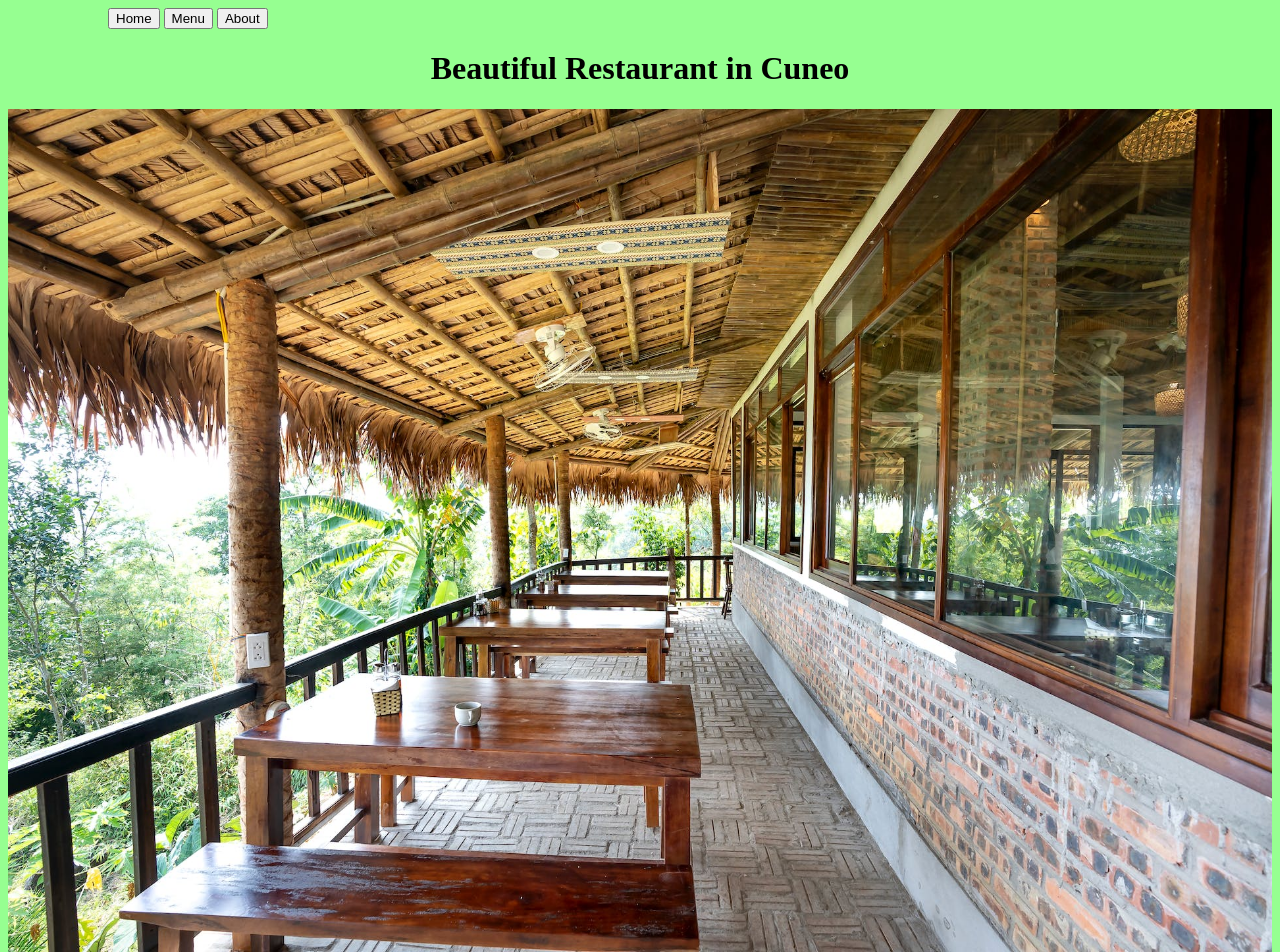
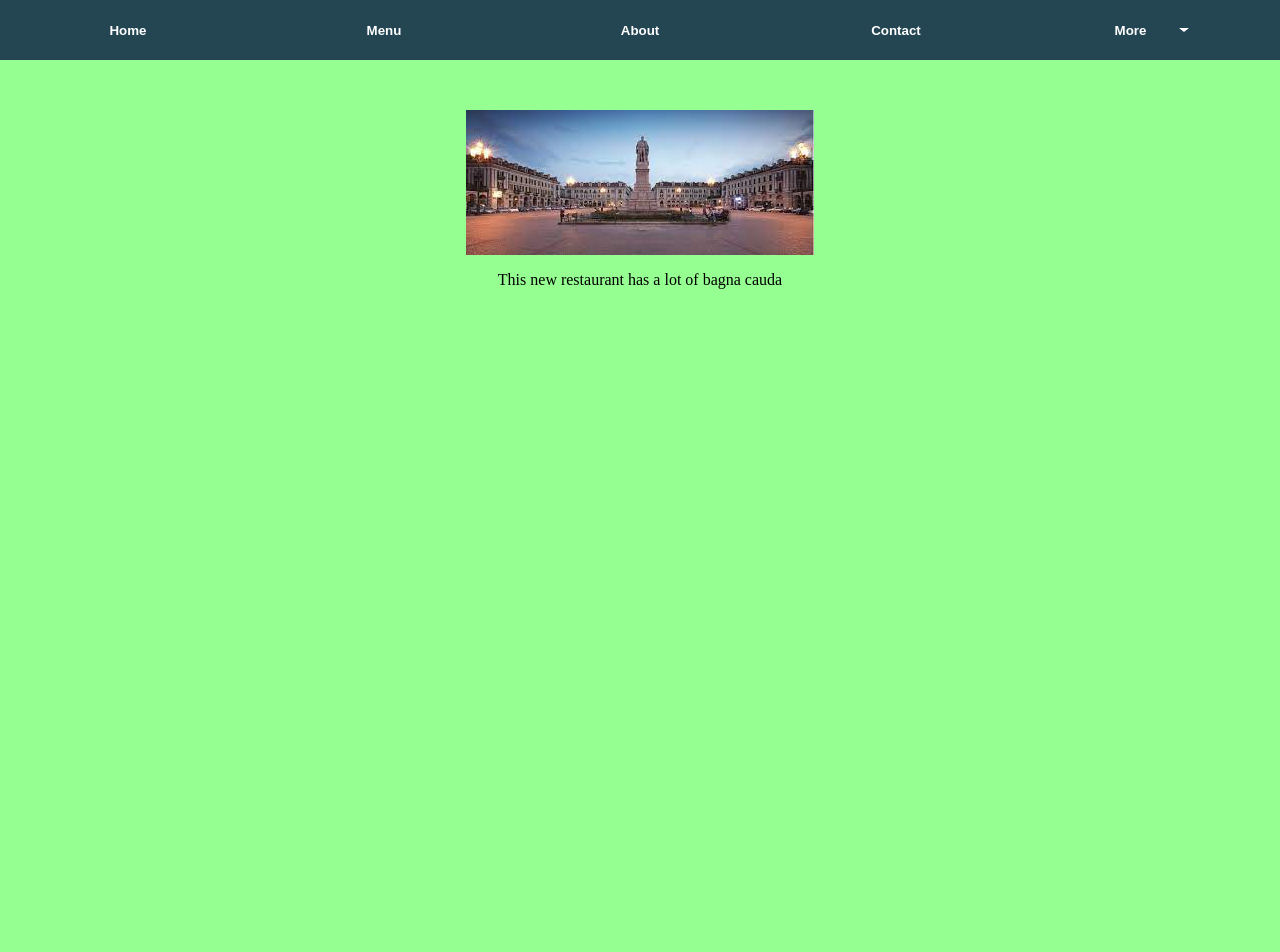
Before and after one commit to CescoMinchia/restaurant, a website built with webpack: page dist/index.html in a window 1280 px wide. Shown: the top 952 px of the page. After the commit the page ends 800 px from the top, so only its background shows below. Built offline with nearby package versions, Linux system fonts and the light colour scheme.

Commit message:
starting to implement carousel

```diff
--- /dev/null
+++ b/src/dropdown-style.css
@@ -0,0 +1,42 @@
+/* Dropdown Content (Hidden by Default) */
+.dropdown-content {
+  display: none;
+  position: absolute;
+  background-color: #1b313b;
+  min-width: 160px;
+  box-shadow: 0px 8px 16px 0px rgba(0, 0, 0, 0.2);
+  z-index: 1;
+  border-radius: 10px;
+}
+
+/* Links inside the dropdown */
+.dropdown-content a {
+  color: white;
+  padding: 12px 16px;
+  text-decoration: none;
+  display: block;
+}
+
+/* Change color of dropdown links on hover */
+.dropdown-content a:hover {
+  color: black;
+  background-color: #e9c46a;
+  border-radius: inherit;
+}
+
+.dropdown-content a:active {
+  color: black;
+  background-color: #cfae5e;
+  border-radius: inherit;
+}
+
+/* The container <div> - needed to position the dropdown content */
+.dropdown {
+  position: relative;
+  display: inline-block;
+}
+
+/* Show the dropdown menu (use JS to add this class to the .dropdown-content container when the user clicks on the dropdown button) */
+.show {
+  display: block;
+}
--- /dev/null
+++ b/src/dropdown.js
@@ -0,0 +1,11 @@
+function toggleDropdownMenu() {
+  let element = document.getElementById("dropdown");
+  element.classList.toggle("show");
+}
+
+function closeDropdownMenu() {
+  let element = document.getElementById("dropdown");
+  element.classList.remove("show");
+}
+
+export { toggleDropdownMenu, closeDropdownMenu };
--- a/src/homepage-load.js
+++ b/src/homepage-load.js
@@ -1,5 +1,3 @@
-import "./style.css";
-// import piazzaGalimbertiImg from "./images/piazza galimberti.jpeg";
 import restaurant from "./images/hero-restaurant.jpg";
 import { renderPage } from "./helper.js";
 
@@ -25,7 +23,7 @@ function homeText() {
 }
 
 function renderHomepage() {
-  renderPage(homeHeadline(), homeImg(), homeText());
+  renderPage(homeImg(), homeText());
 }
 
 export { renderHomepage };
--- a/src/index.js
+++ b/src/index.js
@@ -1,10 +1,17 @@
 import { renderHomepage } from "./homepage-load.js";
 import { renderMenu } from "./menu.js";
 import { renderAbout } from "./about.js";
+import { toggleDropdownMenu, closeDropdownMenu } from "./dropdown.js";
+
+import "./style.css";
+import "./dropdown-style.css";
+
+import arrowDown from "./icons/arrow_down.svg";
 
 const homeButton = document.getElementById("homeButton");
 const menuButton = document.getElementById("menuButton");
 const aboutButton = document.getElementById("aboutButton");
+const moreButton = document.getElementById("moreButton");
 
 const switchTab = function (renderCallback) {
   const mainContainer = document.getElementById("content");
@@ -26,4 +33,20 @@ aboutButton.addEventListener("click", () => {
   switchTab(renderAbout);
 });
 
-renderHomepage();
+// dropdown event binding
+moreButton.addEventListener("click", (e) => {
+  toggleDropdownMenu();
+  e.stopPropagation();
+});
+
+//add arrow down icon to dropDown
+let arrowDownElement = document.createElement("img");
+arrowDownElement.src = arrowDown;
+moreButton.appendChild(arrowDownElement);
+
+// close menu if it is not clicked outside dropdown
+document.body.addEventListener("click", (event) => {
+  closeDropdownMenu();
+});
+
+renderMenu();
--- a/src/menu.js
+++ b/src/menu.js
@@ -1,6 +1,16 @@
 import "./style.css";
 import piazzaGalimbertiImg from "./images/piazza galimberti.jpeg";
 import { renderPage } from "./helper.js";
+
+// function importAll(r) {
+//   let images = {};
+//   r.keys().map((item, index) => {
+//     images[item.replace("./", "")] = r(item);
+//   });
+//   return images;
+// }
+
+//<img src={images["doggy.png"]} />;
 
 function menuImg() {
   const heroImg = document.createElement("img");
@@ -15,6 +25,23 @@ function menuHeadline() {
   return headline;
 }
 
+function carousel() {
+  // import all images from carousel folder
+  // const images = importAll(
+  //   require.context("./images/carousel", false, /\.(png|jpe?g|svg)$/),
+  // );
+  const container = document.createElement("div");
+  container.classList.add("carousel");
+
+  const img = document.createElement("img");
+  img.src = piazzaGalimbertiImg;
+
+  container.appendChild(img);
+  // img.setAttribute("height", "50px");
+  // img.setAttribute("width", "auto");
+  return container;
+}
+
 function menuText() {
   const text = document.createElement("p");
   text.textContent = `
@@ -24,7 +51,7 @@ function menuText() {
 }
 
 function renderMenu() {
-  renderPage(menuHeadline(), menuImg(), menuText());
+  renderPage(carousel(), menuText());
 }
 
 export { renderMenu };
--- a/src/style.css
+++ b/src/style.css
@@ -1,11 +1,45 @@
+:root {
+  --primary: #244653;
+  --secondary: #1B313B;
+
+}
+
 body {
   background-color: rgb(150 255 145);
   display: flex;
   flex-direction: column;
+  margin: 0;
+
 }
 
 nav {
-  margin: 0 100px;
+  /* margin: 0 100px; */
+  background-color: var(--primary);
+  display: flex;
+  justify-content: space-around;
+  /* height: 50px; */
+  width: 100%;
+  padding: 10px 0;
+}
+
+nav  button {
+  /* font-family:'Gill Sans', 'Gill Sans MT', Calibri, 'Trebuchet MS', sans-serif; */
+  border: none;
+  background: none;
+  /* margin: 0; */
+  /* padding: 0; */
+  color: white;
+  width: 120px;
+  height: 40px;
+  border-radius: 10px;
+  font-weight:600;
+  display:flex;
+  justify-content: space-around;
+  align-items: center;
+}
+
+nav  button:hover {
+  background-color: var(--secondary);
 }
 
 #content {
@@ -24,6 +58,10 @@ nav {
   padding:0;
 }
 
-button {
-
+.carousel {
+  display:flex;
+  justify-content: center;
+  align-items:center;
+  margin-top:50px;
+  /* height:10px; */
 }
--- a/webpack.config.js
+++ b/webpack.config.js
@@ -10,7 +10,7 @@ module.exports = {
   devServer: {
     static: "./dist",
   },
-  devtool: 'source-map',
+  devtool: "source-map",
   module: {
     rules: [
       {
@@ -19,7 +19,7 @@ module.exports = {
       },
       {
         test: /\.(png|svg|jpg|jpeg|gif)$/i,
-        type: 'asset/resource',
+        type: "asset/resource",
       },
     ],
   },
```
Also changed, not shown: dist/index.html, src/icons/arrow_down.svg (added), src/images/carousel/a-woman-eating-a-bug.jpg (added), src/images/carousel/hero-restaurant.jpg (added), src/images/carousel/piazza galimberti.jpeg (added).
